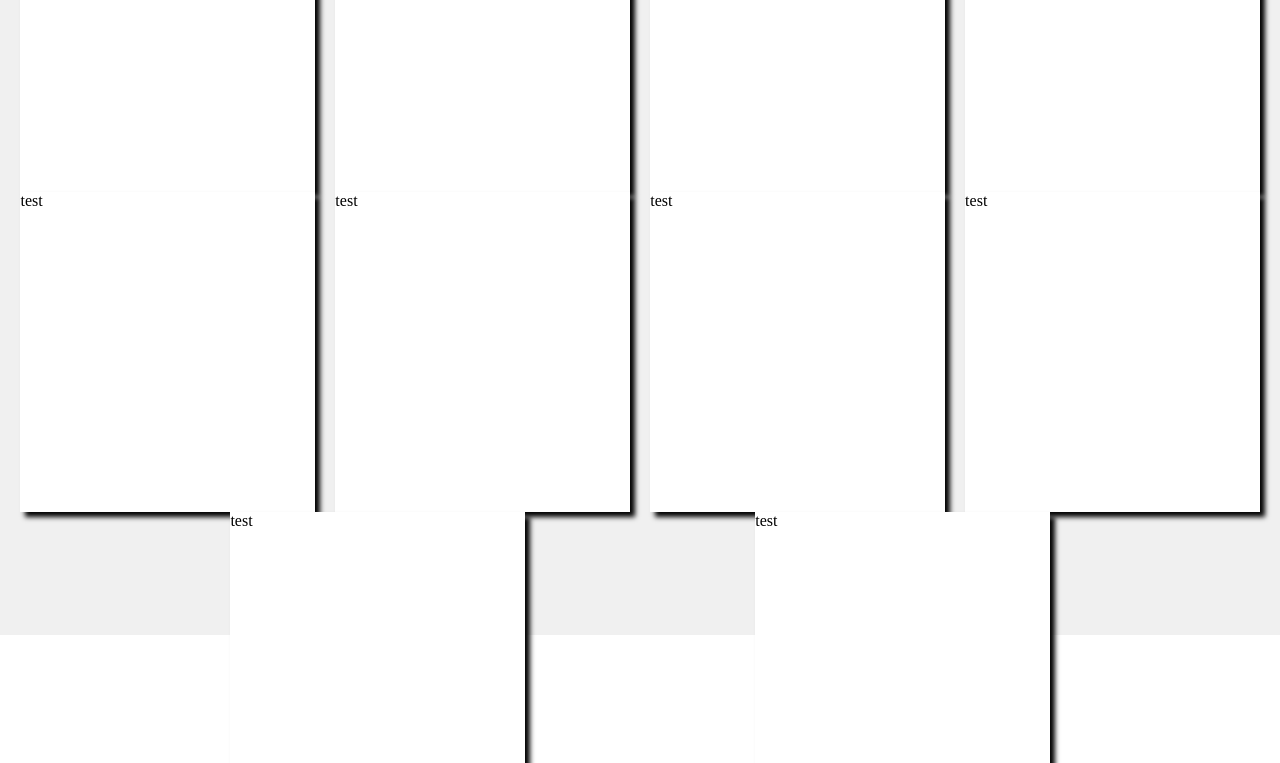
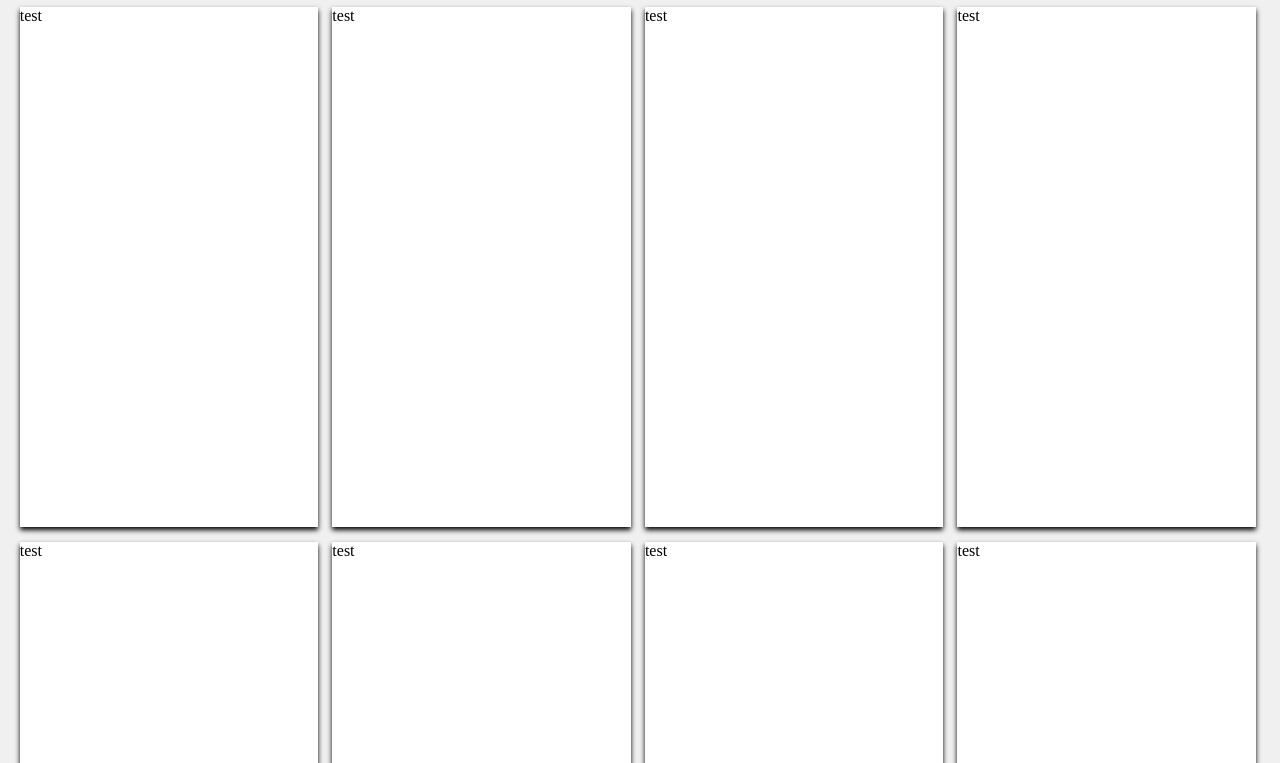
Before and after one commit to nordbyi/Turing-Mod-2-Static-Comp, a plain HTML site: page index.html in a window 1280 px wide. Shown: the part 325-1088 px from the top of the page. Drawn offline with Linux system fonts and the light colour scheme.

Commit message:
Adjust CSS to match comp layout

```diff
--- a/styles.css
+++ b/styles.css
@@ -1,33 +1,48 @@
 * {
   margin: 0;
+  padding: 0;
+  box-sizing: border-box;
+}
+
+body {
+  height: 100%;
 }
 
 .nav {
   width: 100%;
-  height: 20vh;
+  height: 26vh;
   background-color: rgb(40, 44, 47);
   display: flex;
   justify-content: space-between;
   align-items: flex-end;
 }
 
+.title {
+  padding: 3% 1%;
+}
+
 .main {
   width: 100%;
-  height: 100vh;
+  height: auto;
+  min-height: 100%;
   background-color: rgb(240, 240, 240);
 }
 
 .grid {
-  width: 100%;
+  width: 100vw;
   height: 100%;
   display: flex;
-  justify-content: space-evenly;
   flex-wrap: wrap;
+  padding-right: 1%;
+  padding-left: 1%;
 }
 
 .test {
-  width: 23%;
-  height: 40%;
+  width: 23.8%;
+  min-height: 65vh;
   background-color: white;
-  box-shadow: 5px 5px 5px black;
+  box-shadow: 0px 3px 5px black;
+  margin-top: 10px;
+  margin-bottom: 5px;
+  margin: 10px 7px 5px 7px
 }
```
